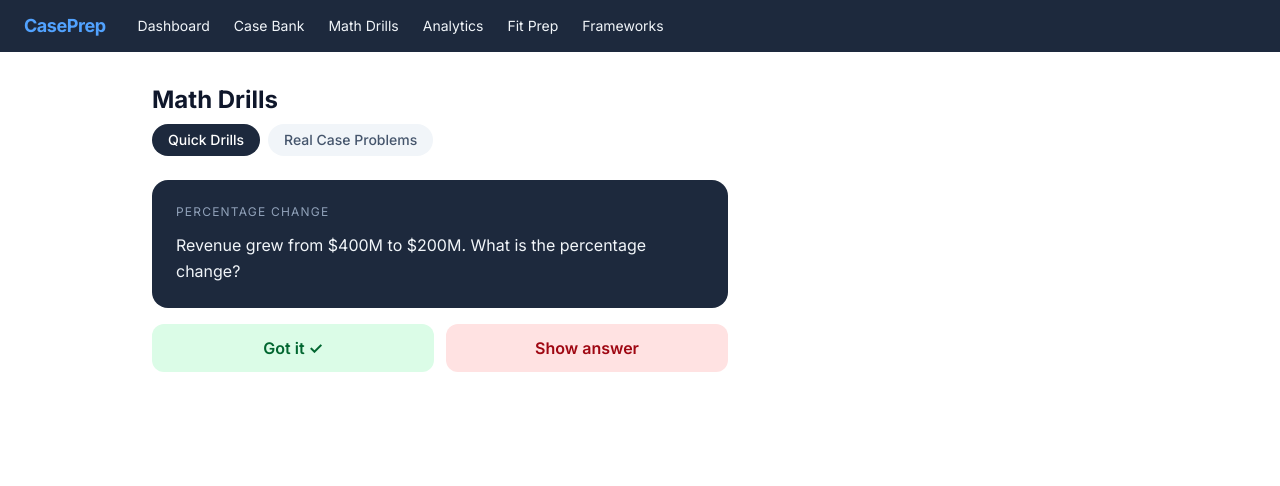
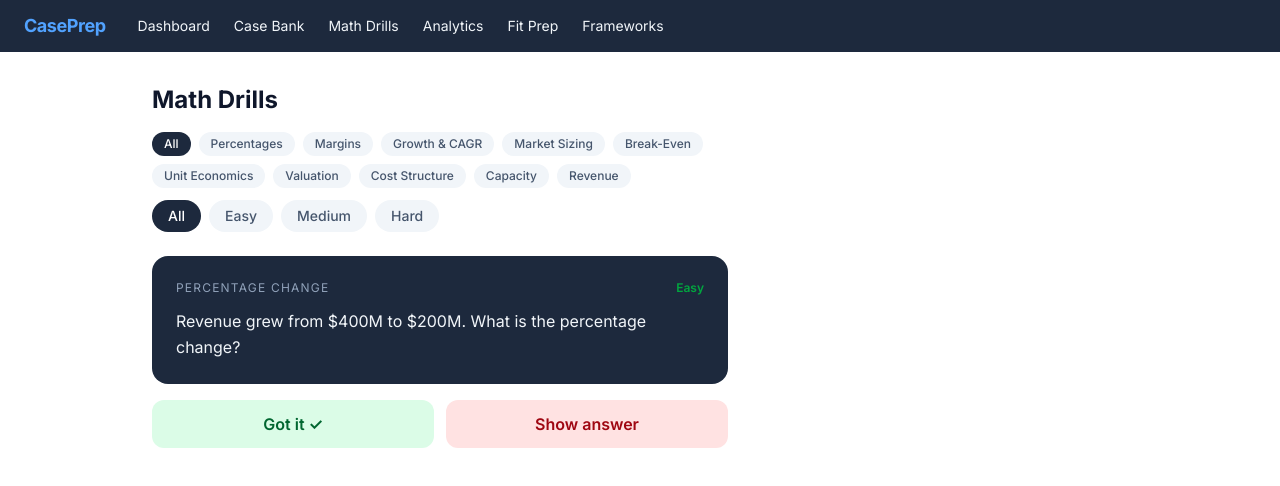
Before and after one commit to alexxlevesque/caseprep, a Next.js app: page /drills in a window 1280 px wide. Shown: the top 486 px of the page. Built offline with nearby package versions, Linux system fonts and the light colour scheme.

Commit message:
feat(drills): replace mode toggle with topic + difficulty filter bars

```diff
--- a/app/drills/page.tsx
+++ b/app/drills/page.tsx
@@ -2,19 +2,42 @@
 import { useState, useEffect } from 'react'
 import type { GeneratedDrill } from '@/types/drill'
 
-type Mode = 'real' | 'randomized'
+const TOPICS: { key: string; label: string }[] = [
+  { key: 'all', label: 'All' },
+  { key: 'percentages', label: 'Percentages' },
+  { key: 'margins', label: 'Margins' },
+  { key: 'growth', label: 'Growth & CAGR' },
+  { key: 'market-sizing', label: 'Market Sizing' },
+  { key: 'break-even', label: 'Break-Even' },
+  { key: 'unit-economics', label: 'Unit Economics' },
+  { key: 'valuation', label: 'Valuation' },
+  { key: 'cost-structure', label: 'Cost Structure' },
+  { key: 'capacity', label: 'Capacity' },
+  { key: 'revenue', label: 'Revenue' },
+]
+
+const DIFFICULTIES: { key: string; label: string }[] = [
+  { key: 'all', label: 'All' },
+  { key: 'easy', label: 'Easy' },
+  { key: 'medium', label: 'Medium' },
+  { key: 'hard', label: 'Hard' },
+]
 
 export default function DrillsPage() {
-  const [mode, setMode] = useState<Mode>('randomized')
+  const [topic, setTopic] = useState('all')
+  const [difficulty, setDifficulty] = useState('all')
   const [drill, setDrill] = useState<GeneratedDrill | null>(null)
   const [revealed, setRevealed] = useState(false)
   const [startTime, setStartTime] = useState<number>(0)
   const [loading, setLoading] = useState(false)
 
-  async function fetchDrill() {
+  async function fetchDrill(nextTopic = topic, nextDifficulty = difficulty) {
     setLoading(true)
     setRevealed(false)
-    const r = await fetch('/api/drills')
+    const params = new URLSearchParams()
+    if (nextTopic !== 'all') params.set('topic', nextTopic)
+    if (nextDifficulty !== 'all') params.set('difficulty', nextDifficulty)
+    const r = await fetch(`/api/drills?${params}`)
     const d = await r.json() as GeneratedDrill
     setDrill(d)
     setStartTime(Date.now())
@@ -22,6 +45,16 @@ export default function DrillsPage() {
   }
 
   useEffect(() => { fetchDrill() }, [])
+
+  function handleTopicChange(next: string) {
+    setTopic(next)
+    fetchDrill(next, difficulty)
+  }
+
+  function handleDifficultyChange(next: string) {
+    setDifficulty(next)
+    fetchDrill(topic, next)
+  }
 
   async function handleReveal(correct: boolean) {
     if (!drill) return
@@ -32,7 +65,7 @@ export default function DrillsPage() {
       headers: { 'Content-Type': 'application/json' },
       body: JSON.stringify({
         drillId: drill.drillId,
-        drillType: mode,
+        drillType: 'randomized',
         topic: drill.topic,
         correct,
         durationMs,
@@ -40,20 +73,46 @@ export default function DrillsPage() {
     })
   }
 
+  const difficultyColor: Record<string, string> = {
+    easy: 'text-green-600',
+    medium: 'text-yellow-600',
+    hard: 'text-red-600',
+  }
+
   return (
     <div className="max-w-xl">
-      <h1 className="text-2xl font-bold text-slate-900 mb-2">Math Drills</h1>
+      <h1 className="text-2xl font-bold text-slate-900 mb-4">Math Drills</h1>
 
-      <div className="flex gap-2 mb-6">
-        {(['randomized', 'real'] as Mode[]).map(m => (
+      {/* Topic filter */}
+      <div className="flex flex-wrap gap-2 mb-3">
+        {TOPICS.map(t => (
           <button
-            key={m}
-            onClick={() => setMode(m)}
-            className={`px-4 py-1.5 rounded-full text-sm font-medium transition-colors ${
-              mode === m ? 'bg-slate-800 text-white' : 'bg-slate-100 text-slate-600 hover:bg-slate-200'
+            key={t.key}
+            onClick={() => handleTopicChange(t.key)}
+            className={`px-3 py-1 rounded-full text-xs font-medium transition-colors ${
+              topic === t.key
+                ? 'bg-slate-800 text-white'
+                : 'bg-slate-100 text-slate-600 hover:bg-slate-200'
             }`}
           >
-            {m === 'randomized' ? 'Quick Drills' : 'Real Case Problems'}
+            {t.label}
+          </button>
+        ))}
+      </div>
+
+      {/* Difficulty filter */}
+      <div className="flex gap-2 mb-6">
+        {DIFFICULTIES.map(d => (
+          <button
+            key={d.key}
+            onClick={() => handleDifficultyChange(d.key)}
+            className={`px-4 py-1.5 rounded-full text-sm font-medium transition-colors ${
+              difficulty === d.key
+                ? 'bg-slate-800 text-white'
+                : 'bg-slate-100 text-slate-600 hover:bg-slate-200'
+            }`}
+          >
+            {d.label}
           </button>
         ))}
       </div>
@@ -63,7 +122,12 @@ export default function DrillsPage() {
       ) : (
         <div className="space-y-4">
           <div className="bg-slate-800 text-slate-100 rounded-2xl p-6">
-            <p className="text-xs uppercase tracking-widest text-slate-400 mb-3">{drill.title}</p>
+            <div className="flex items-center justify-between mb-3">
+              <p className="text-xs uppercase tracking-widest text-slate-400">{drill.title}</p>
+              <span className={`text-xs font-semibold capitalize ${difficultyColor[drill.difficulty] ?? 'text-slate-400'}`}>
+                {drill.difficulty}
+              </span>
+            </div>
             <p className="text-base leading-relaxed">{drill.question}</p>
           </div>
 
@@ -84,14 +148,16 @@ export default function DrillsPage() {
             </div>
           ) : (
             <div className="bg-green-50 border border-green-200 rounded-2xl p-5 space-y-3">
-              <p className="text-xs uppercase tracking-widest text-green-800">Answer: <span className="text-lg font-bold text-green-900">{drill.answerFormatted}</span></p>
+              <p className="text-xs uppercase tracking-widest text-green-800">
+                Answer: <span className="text-lg font-bold text-green-900">{drill.answerFormatted}</span>
+              </p>
               <div className="space-y-1">
                 {drill.workingSteps.map((step, i) => (
                   <p key={i} className="text-sm text-green-900">{step}</p>
                 ))}
               </div>
               <button
-                onClick={fetchDrill}
+                onClick={() => fetchDrill()}
                 className="w-full bg-slate-800 text-white py-2.5 rounded-xl font-semibold text-sm hover:bg-slate-700 transition-colors mt-2"
               >
                 Next Drill →
```
